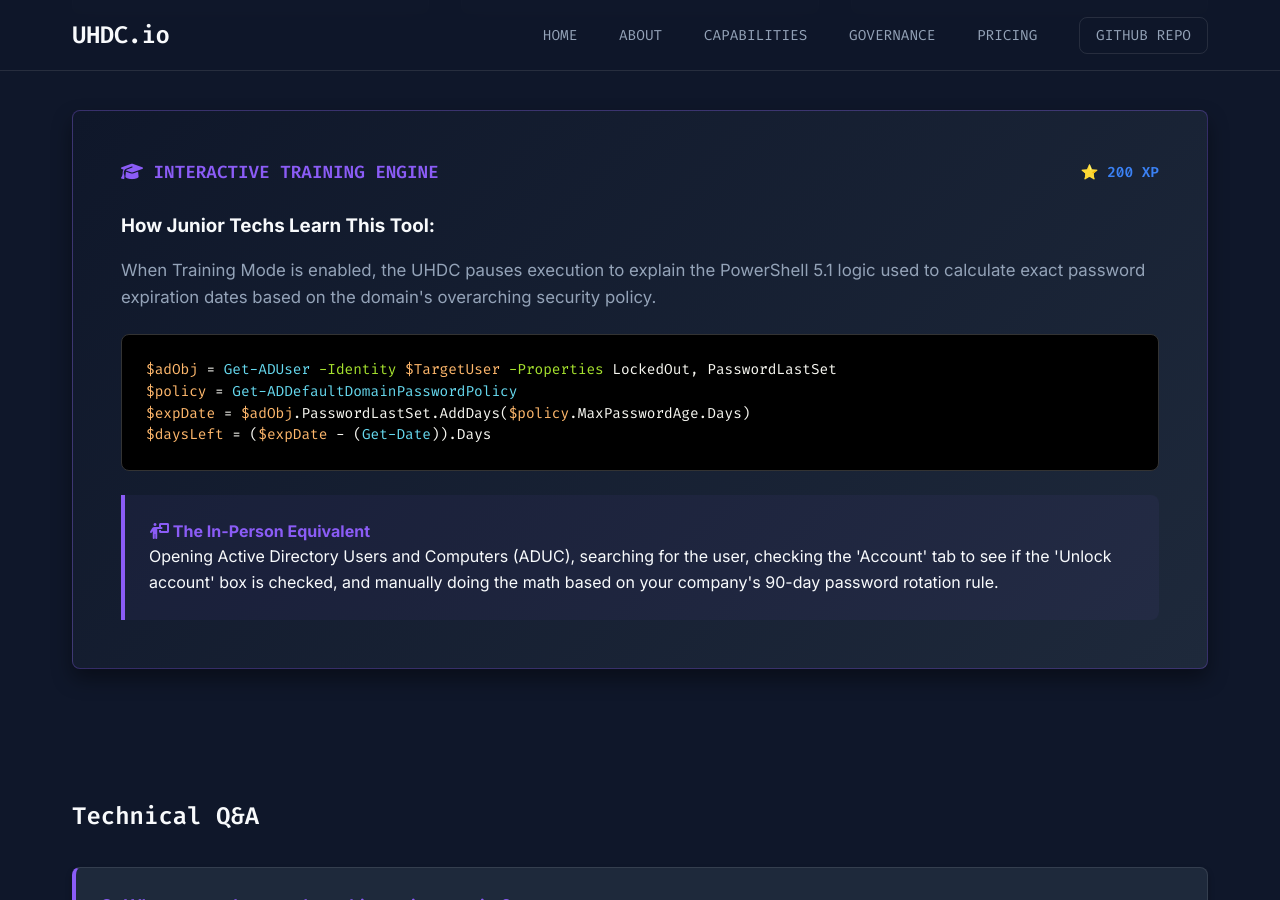
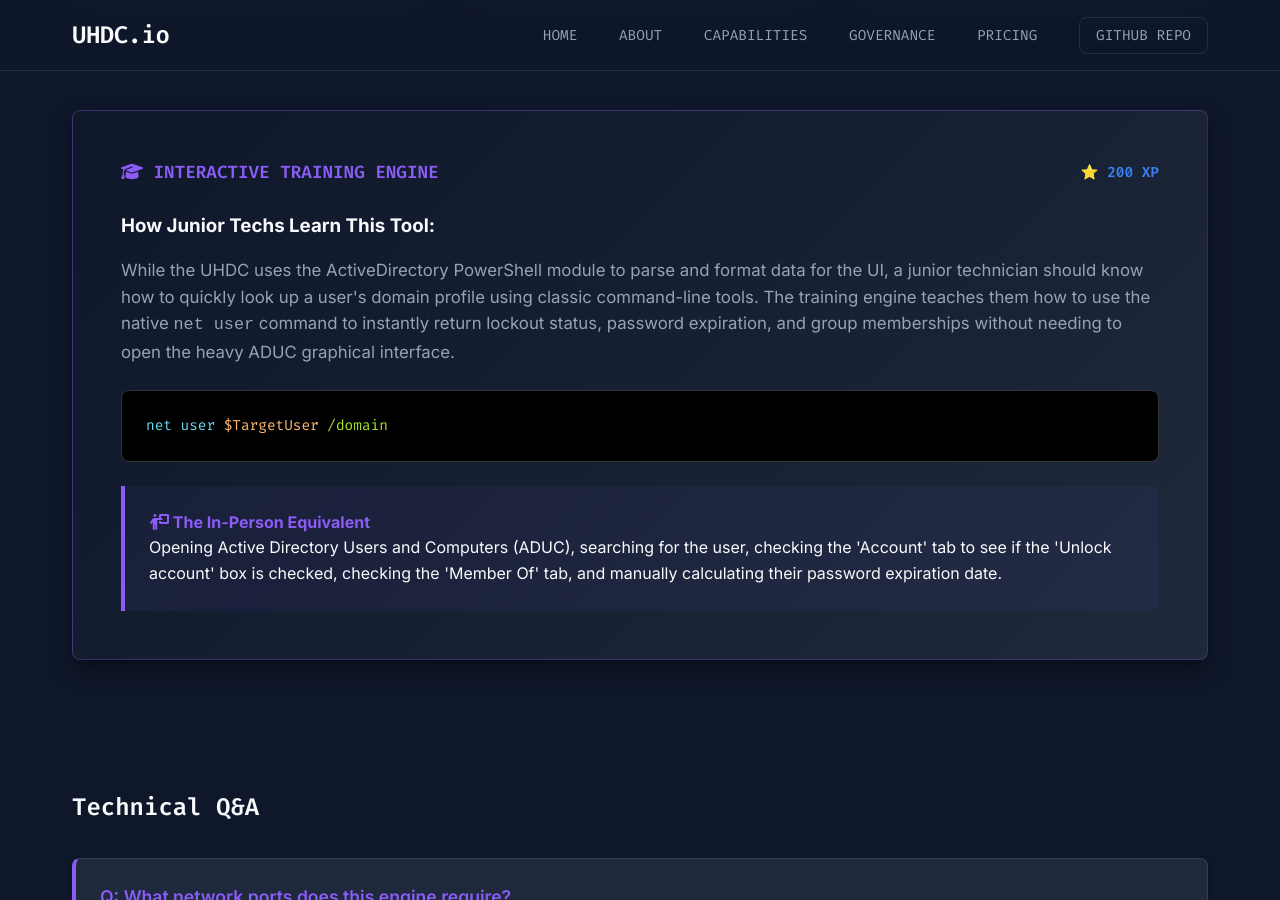
Before and after one commit to BobbyBurnsy/UHDC.io, a Jekyll site: the page built from identity-asset-correlation.html, in a window 1280 px wide and 900 px high, scrolled down 1153 px. Built offline with Jekyll 4.4.1, drawn with Linux system fonts in a browser that asks for light colours.

Commit message:
Update identity-asset-correlation.html

```diff
--- a/identity-asset-correlation.html
+++ b/identity-asset-correlation.html
@@ -85,19 +85,16 @@ title: "Identity & Asset Correlation"
 
         <h3 style="color: var(--text-primary); margin-bottom: 1rem;">How Junior Techs Learn This Tool:</h3>
         <p style="color: var(--text-secondary); font-size: 1.05rem; line-height: 1.6; margin-bottom: 1.5rem;">
-            When Training Mode is enabled, the UHDC pauses execution to explain the PowerShell 5.1 logic used to calculate exact password expiration dates based on the domain's overarching security policy.
+            While the UHDC uses the ActiveDirectory PowerShell module to parse and format data for the UI, a junior technician should know how to quickly look up a user's domain profile using classic command-line tools. The training engine teaches them how to use the native <code>net user</code> command to instantly return lockout status, password expiration, and group memberships without needing to open the heavy ADUC graphical interface.
         </p>
 
         <div class="mock-code">
-            <span class="var">$adObj</span> = <span class="cmd">Get-ADUser</span> <span class="param">-Identity</span> <span class="var">$TargetUser</span> <span class="param">-Properties</span> LockedOut, PasswordLastSet<br>
-            <span class="var">$policy</span> = <span class="cmd">Get-ADDefaultDomainPasswordPolicy</span><br>
-            <span class="var">$expDate</span> = <span class="var">$adObj</span>.PasswordLastSet.AddDays(<span class="var">$policy</span>.MaxPasswordAge.Days)<br>
-            <span class="var">$daysLeft</span> = (<span class="var">$expDate</span> - (<span class="cmd">Get-Date</span>)).Days
+            <span class="cmd">net user</span> <span class="var">$TargetUser</span> <span class="param">/domain</span>
         </div>
 
         <div class="mock-inperson" style="border-left-color: var(--accent-purple); background: rgba(139, 92, 246, 0.05);">
             <h4 style="color: var(--accent-purple);"><i class="fa-solid fa-person-chalkboard"></i> The In-Person Equivalent</h4>
-            <p>Opening Active Directory Users and Computers (ADUC), searching for the user, checking the 'Account' tab to see if the 'Unlock account' box is checked, and manually doing the math based on your company's 90-day password rotation rule.</p>
+            <p>Opening Active Directory Users and Computers (ADUC), searching for the user, checking the 'Account' tab to see if the 'Unlock account' box is checked, checking the 'Member Of' tab, and manually calculating their password expiration date.</p>
         </div>
     </div>
 </section>
```
